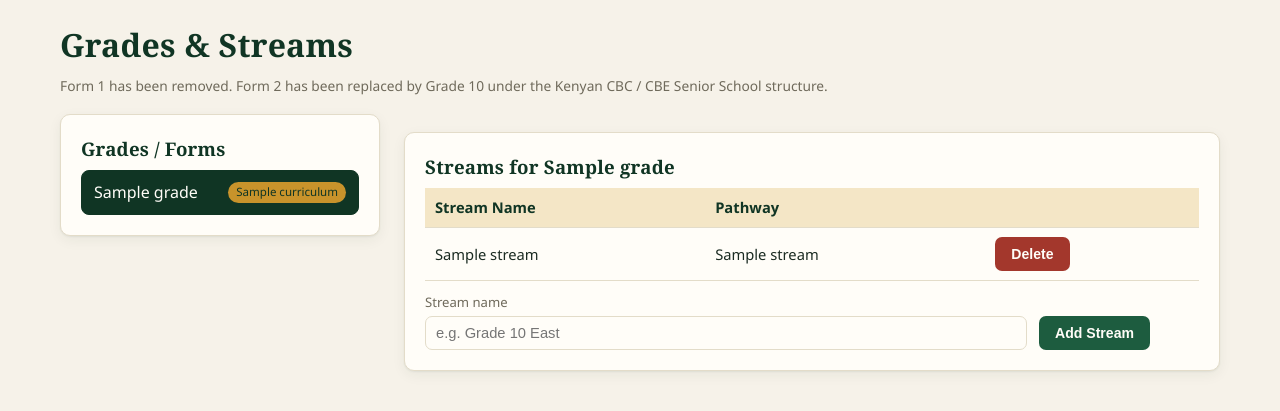
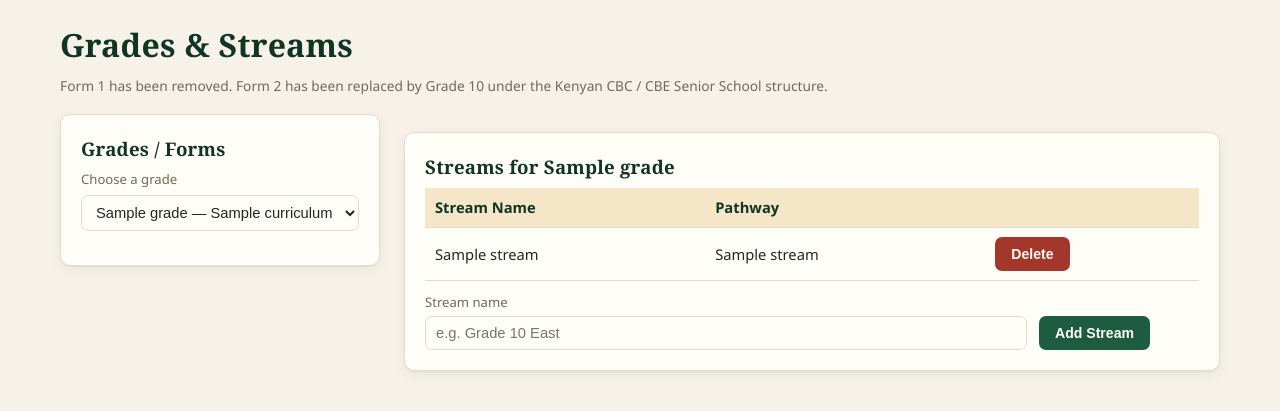
Before and after one commit to jumasir703-dot/Gtimetable, a Flask app: page /grades in a window 1280 px wide. Shown: the part 86-497 px from the top of the page. Run offline with Flask 3, Linux system fonts and the light colour scheme; a database or web service that is not in the repository returns one stand-in record (values such as "Sample title"); parts of the project's set-up code (start-up, migrations or seed data) failed here and were passed over; some libraries are stand-ins or nearby versions.

Commit message:
Update grades.html

```diff
--- a/templates/grades.html
+++ b/templates/grades.html
@@ -7,13 +7,15 @@
 <div class="grid-2" style="margin-top:18px;">
   <div class="card">
     <h3>Grades / Forms</h3>
-    <div class="pill-list">
-      {% for g in grades %}
-        <a class="pill {{ 'active' if g.id == selected_id else '' }}" href="{{ url_for('grades_page', grade_id=g.id) }}">
-          <span>{{ g.name }}</span>
-          <span class="tag">{{ g.curriculum }}</span>
-        </a>
-      {% endfor %}
+    <div class="select-nav">
+      <label for="grade-nav">Choose a grade</label>
+      <select id="grade-nav" onchange="if(this.value) location.href=this.value;">
+        {% for g in grades %}
+          <option value="{{ url_for('grades_page', grade_id=g.id) }}" {{ 'selected' if g.id == selected_id }}>{{ g.name }} — {{ g.curriculum }}</option>
+        {% else %}
+          <option value="">No grades yet</option>
+        {% endfor %}
+      </select>
     </div>
   </div>
 
```
